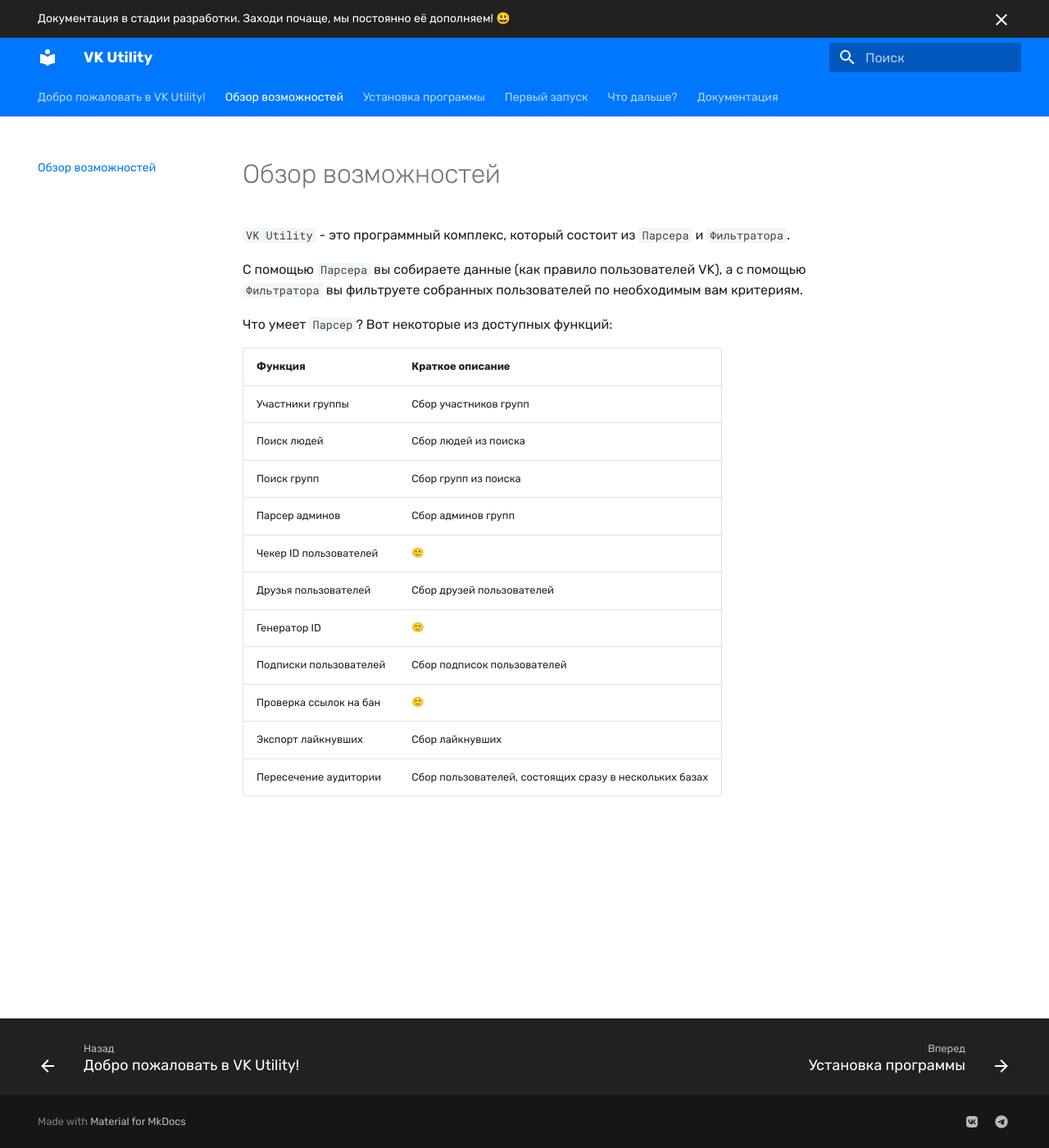
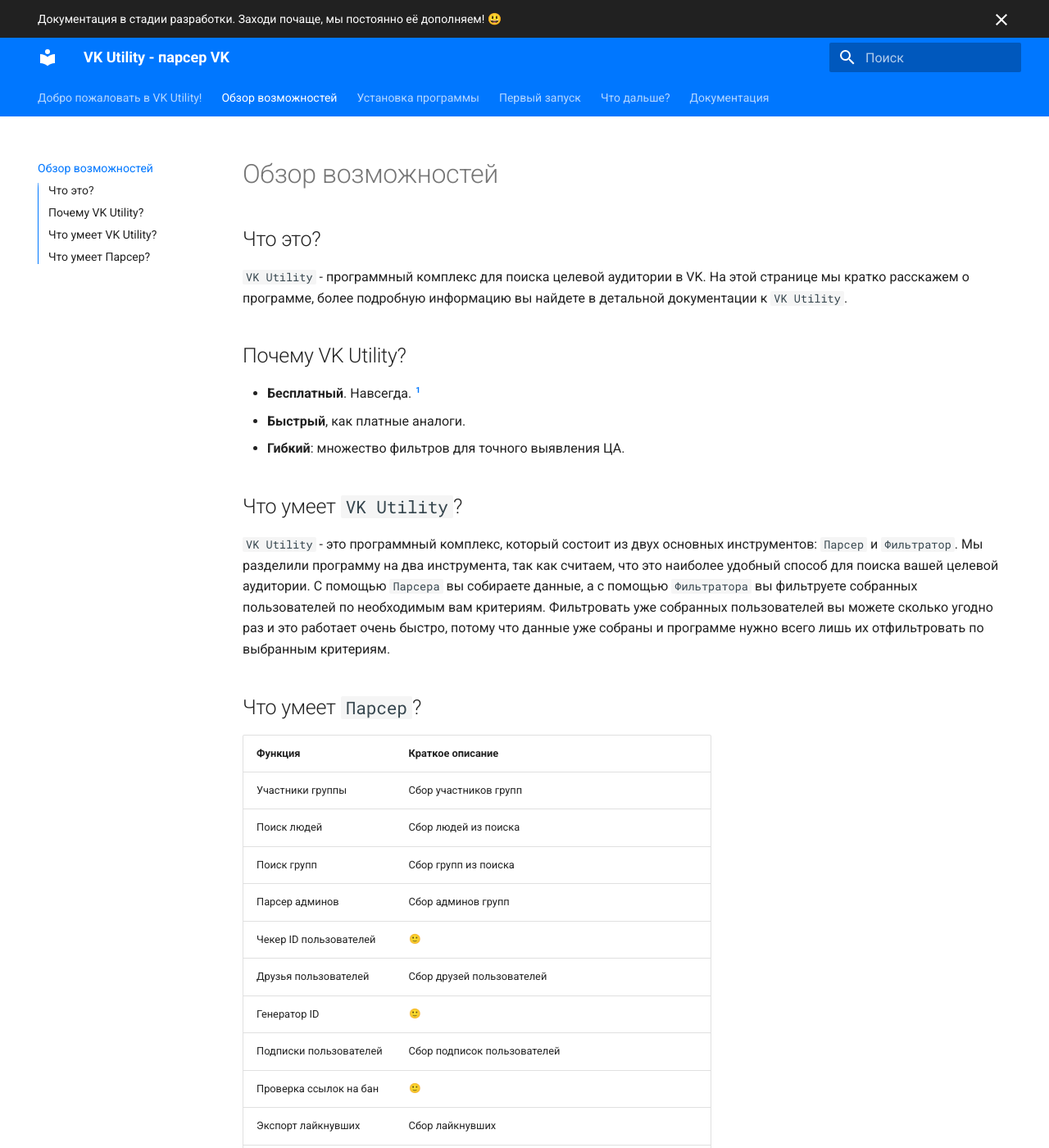
Before and after one commit to VK-Utility/docs, an MkDocs documentation site: the page built from docs/review.md, in a window 1280 px wide and 1400 px high. Shown: the whole window at 82% size. Built offline with MkDocs 1.6.1 and Material for MkDocs 9.7.7, drawn with Linux system fonts in a browser that asks for light colours; emoji names are drawn with the system emoji font; some of the changed text lies outside the part shown.

Commit message:
Minor changes

```diff
--- a/docs/overrides/main.html
+++ b/docs/overrides/main.html
@@ -3,7 +3,3 @@
 {% block announce %}
   Документация в стадии разработки. Заходи почаще, мы постоянно её дополняем! 😃
 {% endblock %}
-
-{% block htmltitle %}
-  <title>VK Utility - парсер VK</title>
-{% endblock %}
--- a/docs/review.md
+++ b/docs/review.md
@@ -1,8 +1,15 @@
-`VK Utility` - это программный комплекс, который состоит из `Парсера` и `Фильтратора`.
+## Что это?
+`VK Utility` - программный комплекс для поиска целевой аудитории в VK. На этой странице мы кратко расскажем о программе, более подробную информацию вы найдете в детальной документации к `VK Utility`.
 
-С помощью `Парсера` вы собираете данные (как правило пользователей VK), а с помощью `Фильтратора` вы фильтруете собранных пользователей по необходимым вам критериям.
+## Почему VK Utility?
+- **Бесплатный**. Навсегда. [^1]
+- **Быстрый**, как платные аналоги.
+- **Гибкий**: множество фильтров для точного выявления ЦА.
 
-Что умеет `Парсер`? Вот некоторые из доступных функций:
+## Что умеет `VK Utility`?
+`VK Utility` - это программный комплекс, который состоит из двух основных инструментов: `Парсер` и `Фильтратор`. Мы разделили программу на два инструмента, так как считаем, что это  наиболее удобный способ для поиска вашей целевой аудитории.  С помощью `Парсера` вы собираете данные, а с помощью `Фильтратора` вы фильтруете собранных пользователей по необходимым вам критериям. Фильтровать уже собранных пользователей вы можете сколько угодно раз и это работает очень быстро, потому что данные уже собраны и программе нужно всего лишь их отфильтровать по выбранным критериям.
+
+## Что умеет `Парсер`?
 
 | Функция | Краткое описание |
 | --- | --- |
@@ -17,3 +24,5 @@
 | Проверка ссылок на бан | :slight_smile: |
 | Экспорт лайкнувших | Сбор лайкнувших |
 | Пересечение аудитории | Сбор пользователей, состоящих сразу в нескольких базах |
+
+[^1]: Программа навсегда останется бесплатной, однако команда проекта оставляет за собой право предоставлять более расширенные возможности программы при приобретении подписки.
--- a/mkdocs.yml
+++ b/mkdocs.yml
@@ -1,4 +1,4 @@
-site_name: VK Utility
+site_name: VK Utility - парсер VK
 
 theme:
   name: material
@@ -6,7 +6,7 @@
   palette:
       primary: custom
   font:
-    text: Rubik
+    text: Roboto
   language: ru
   features:
     - navigation.tabs
@@ -14,7 +14,7 @@
     - navigation.tracking
     - navigation.top
     - navigation.footer
-    - navigation.indexes
+    - toc.integrate
     - header.autohide
     - announce.dismiss
 
```
